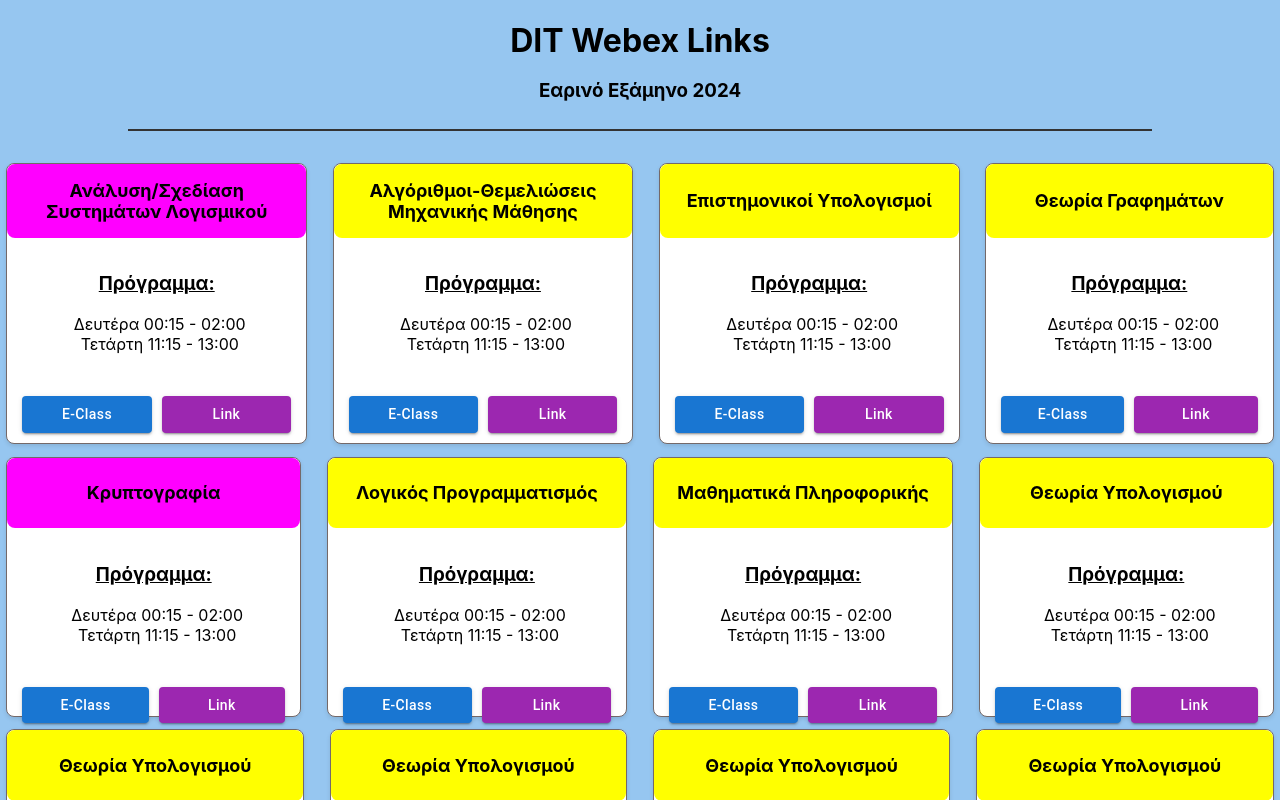
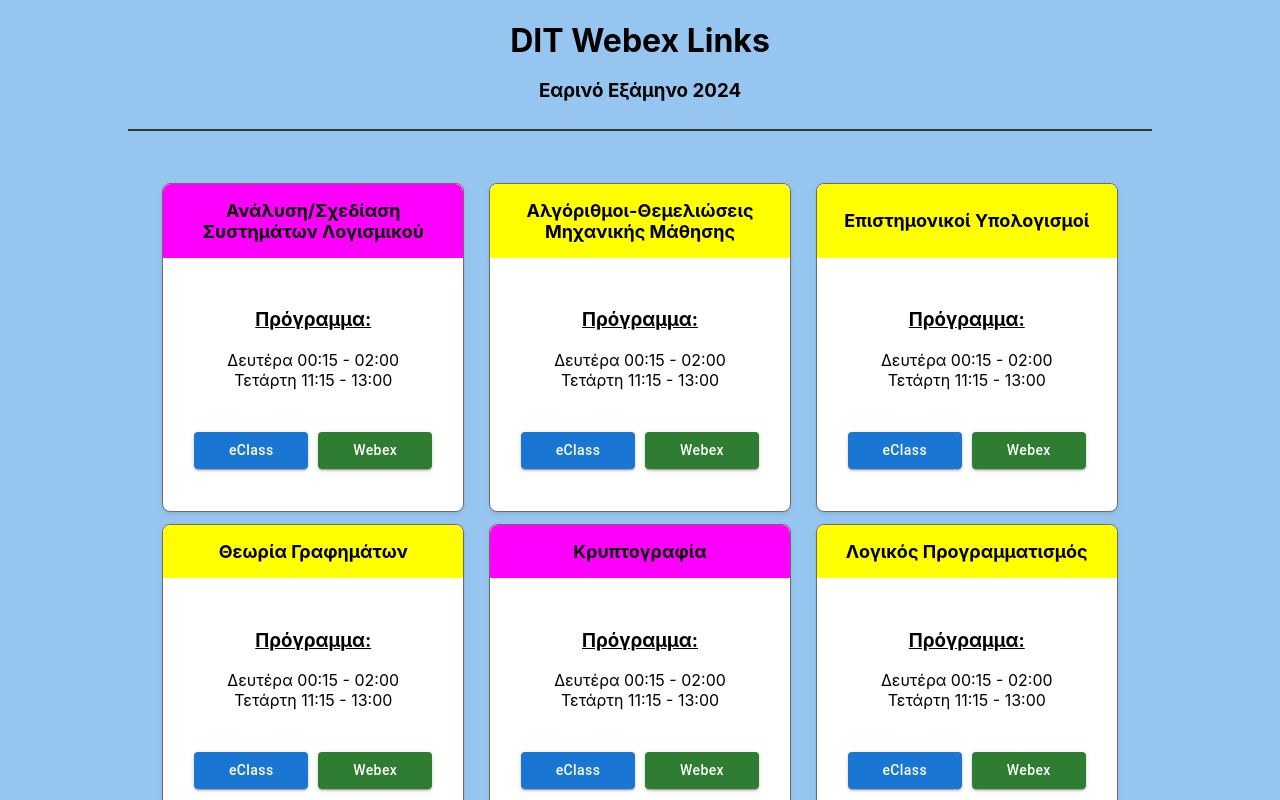
Before and after one commit to mgiannopoulos24/DIT-Webex-Links, a React (Create React App) app: page / in a window 1280 px wide. Shown: the top 800 px of the page. Built offline with nearby package versions, Linux system fonts and the light colour scheme.

Commit message:
Fixed card divs, added title, made major changes to the style

```diff
--- a/public/index.html
+++ b/public/index.html
@@ -24,7 +24,7 @@
       work correctly both with client-side routing and a non-root public URL.
       Learn how to configure a non-root public URL by running `npm run build`.
     -->
-    <title>React App</title>
+    <title>DIT Webex Links</title>
   </head>
   <body>
     <noscript>You need to enable JavaScript to run this app.</noscript>
--- a/src/App.css
+++ b/src/App.css
@@ -2,9 +2,16 @@
   display: flex;
   align-items: center;
   flex-direction: column;
+  background-color: transparent;
+}
+
+body {
+  margin: 0;
+  display: flex;
+  align-items: center;
+  justify-content: center;
   background-color: rgb(150, 198, 240);
-  background-size: cover;
-  background-position: center;
+  min-height: 100vh; /* Ensure the body takes up the full viewport height */
 }
 
 .app h1 {
@@ -30,6 +37,7 @@
 
 .main {
   display: flex;
+  margin: 20px;
   justify-content: center;
   flex-wrap: wrap;
   gap: 1%;
--- a/src/CustomCard/CustomCard.css
+++ b/src/CustomCard/CustomCard.css
@@ -6,10 +6,15 @@
     max-width: calc(33.3333% - 10%);
     border: 1px solid #746969;
     border-radius: 8px;
-    background-color: #fff;
+    background-color: white;
     box-shadow: 0 2px 4px rgba(0, 0, 0, 0.1);
+    transition: 0.1s;
 }
 
+.card:hover {
+    transform: scale(1.05);
+    box-shadow: 0 4px 8px rgba(0, 0, 0, 0.2);
+}
 
 .card .header {
     background-color: #fdd835; /* Yellow background */
@@ -21,7 +26,8 @@
     overflow: hidden; /* Hide overflow */
     text-overflow: ellipsis;
     text-align: center;
-    border-radius: 8px;
+    border-top-left-radius: 8px;
+    border-top-right-radius: 8px;
     height: 15%;
 
 }
--- a/src/CustomCard/CustomCard.jsx
+++ b/src/CustomCard/CustomCard.jsx
@@ -2,7 +2,6 @@ import "./CustomCard.css";
 import Button from "@mui/material/Button";
 
 const CustomCard = ({ title, schedule, link, semester }) => {
-    // Define an object to map semesters to colors
     const semesterColors = {
         2: 'lightblue',
         4: 'yellow',
@@ -10,35 +9,34 @@ const CustomCard = ({ title, schedule, link, semester }) => {
         8: 'magenta'
     };
 
-    // Get the color based on the semester
     const headerColor = semesterColors[semester];
 
-    // Style for the header with dynamic background color
     const headerStyle = {
         backgroundColor: headerColor,
         padding: '16px',
         textAlign: 'center'
     };
 
-    // Split the schedule string into an array of time slots
     const scheduleItems = schedule.split(', ');
 
     return (
-        <div className="card">
+        <div className="card" style={{ flex: '1', margin: '0.5%', minWidth: '300px', display: 'flex', flexDirection: 'column' }}>
             <div className="header" style={headerStyle}>
                 <h1>{title}</h1>
             </div>
-            <div className="schedule-section">
-                <h3 style={{textDecoration:"underline"}}>Πρόγραμμα:</h3>
-                <ul style={{listStyle:"none",textAlign:"center"}}>
-                    {scheduleItems.map((item, index) => (
-                        <li style={{marginRight: "15%"}}key={index}>{item}</li>
-                    ))}
-                </ul>
-            </div>
-            <div className="button-section">
-                <Button variant="contained" color="primary" onClick={() => window.location.href = 'YOUR_ECLASS_LINK_HERE'}>E-Class</Button>
-                <Button variant="contained" color="secondary" onClick={() => window.open(link, "_blank")}>Link</Button>
+            <div className="content" style={{ flex: '1', display: 'flex', flexDirection: 'column', justifyContent: 'space-between' }}>
+                <div className="schedule-section">
+                    <h3 style={{ textDecoration: "underline", textAlign: "center" }}>Πρόγραμμα:</h3>
+                    <ul style={{ listStyle: "none", padding: "0", textAlign: "center" }}>
+                        {scheduleItems.map((item, index) => (
+                            <li key={index}>{item}</li>
+                        ))}
+                    </ul>
+                </div>
+                <div className="button-section" style={{ textAlign: 'center', marginBottom: '16px' }}>
+                    <Button variant="contained" color="primary" onClick={() => window.location.href = 'YOUR_ECLASS_LINK_HERE'}>eClass</Button>
+                    <Button variant="contained" color="success" onClick={() => window.open(link, "_blank")}>Webex</Button>
+                </div>
             </div>
         </div>
     );
```
Also changed, not shown: public/logo192.png (deleted), public/logo512.png (deleted).
